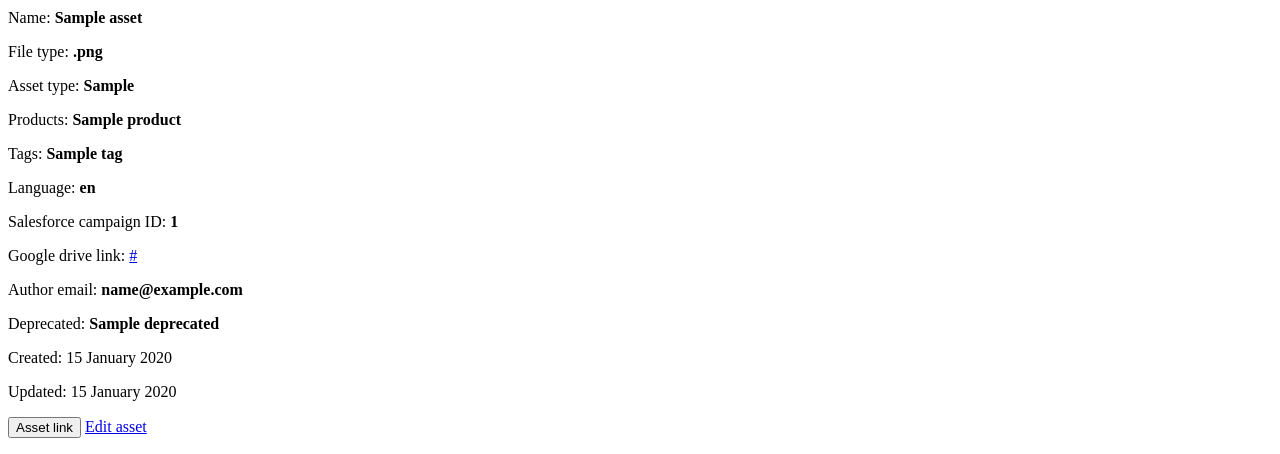
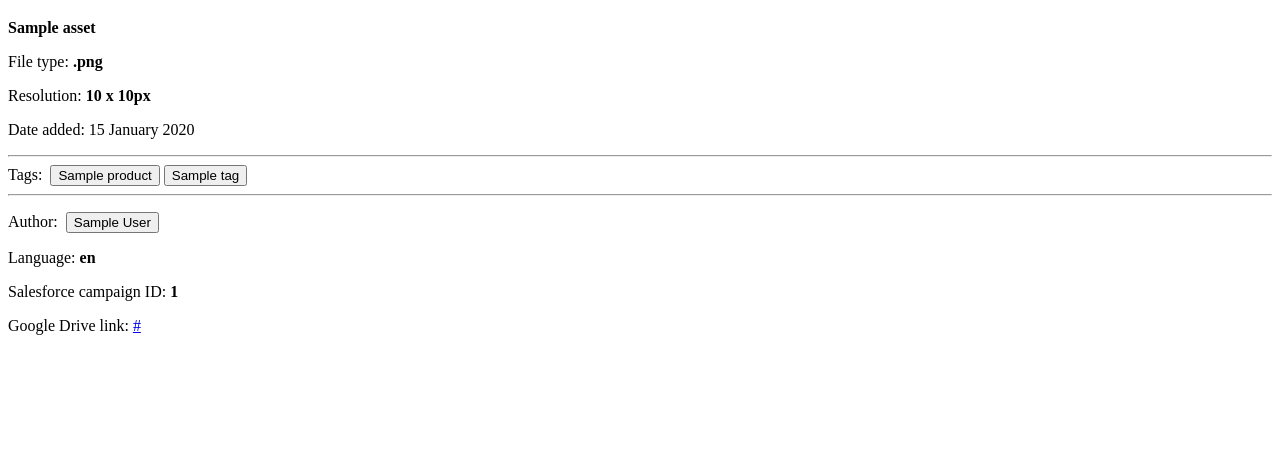
Before and after one commit to canonical/assets.ubuntu.com, a Python web app: template templates/details.html in a window 1280 px wide. Shown: the part 812-1266 px from the top of the page. After the commit the page ends 1147 px from the top, so only its background shows below. Run offline with Jinja, Linux system fonts and the light colour scheme; the template is opened without the code that fills it: most values are stand-ins (such as "Sample title", 1, 10 or a date in 2020).

Commit message:
Refreshed asset details page + deprecated asset UI

```diff
--- a/templates/_asset-card-image.html
+++ b/templates/_asset-card-image.html
@@ -1,11 +1,17 @@
 <div class="col-3 col-medium-3">
   <div class="p-card u-no-padding" style="border: none;">
     <div class="p-card__content">
+      {% if details %}
+        {% include "shared/_asset-card-actions.html" %}
+      {% endif %}
       <div class="u-sv1">
         <a href="/v1/{{ asset.file_path }}" target="_blank">
-          <img class="p-asset-card--thumbnail"
-               alt=""
-               src="{% if asset.data.image %}/v1/{{ asset.file_path }}{% elif asset.asset_type == 'whitepaper' %}https://assets.ubuntu.com/v1/b061c401-White+paper.svg{% else %}https://assets.ubuntu.com/v1/fd84bbdc-Document-open.svg {% endif %}">
+          <div class="p-asset-card__image-container {% if asset.deprecated %}is-deprecated{% endif %}"
+               style="position: relative">
+            <img class="p-asset-card--thumbnail"
+                 alt=""
+                 src="{% if asset.data.image %}/v1/{{ asset.file_path }}{% elif asset.asset_type == 'whitepaper' %}https://assets.ubuntu.com/v1/b061c401-White+paper.svg{% else %}https://assets.ubuntu.com/v1/fd84bbdc-Document-open.svg {% endif %}">
+          </div>
         </a>
         {% if asset.name %}
           <p class="u-no-margin--bottom">
@@ -41,13 +47,26 @@
           </button>
         {% endfor %}
       </div>
-      <div>
-        <button class="p-button--positive copy-link">Asset link</button>
-        <button class="p-button js-copy-image-tag"
-                data-url="/v1/{{ asset.file_path }}">Dev</button>
-        <a class="p-button"
-           href="/manager/update?file-path={{ asset.file_path }}">Edit</a>
-      </div>
+      {% if not details %}
+        {% include "shared/_asset-card-actions.html" %}
+      {% else %}
+        <hr class="p-rule" />
+        <p class="u-no-margin--bottom">
+          <span>Author:&nbsp;</span>
+          <button class="p-chip is-inline is-dense">
+            <span class="p-chip__value">{{ asset.author.first_name }} {{ asset.author.last_name }}</span>
+          </button>
+        </p>
+        <p class="u-no-margin--bottom">
+          Language: <strong>{{ asset.language }}</strong>
+        </p>
+        <p class="u-no-margin--bottom">
+          Salesforce campaign ID: <strong>{{ asset.salesforce_campaign_id }}</strong>
+        </p>
+        <p class="u-no-margin--bottom">
+          Google Drive link:  <a href="{{ asset.google_drive_link }}">{{ asset.google_drive_link }}</a>
+        </p>
+      {% endif %}
     </div>
   </div>
 </div>
--- a/templates/details.html
+++ b/templates/details.html
@@ -1,64 +1,17 @@
 {% extends "_layout.html" %}
-
 {% block title %}Asset details{% endblock %}
-
 {% block content %}
-<div class="p-strip is-shallow">
-  <div class="row">
-    <div class="col-4">
-      <h2>Asset details</h2>
-      <a href="/v1/{{ asset.file_path }}" target="_blank">
-        {% if asset.data.image %}
-          <img
-            src="/v1/{{ asset.file_path }}"
-          />
-        {% elif asset.asset_type == "whitepaper" %}
-          <img class="p-asset-card--thumbnail" src="https://assets.ubuntu.com/v1/b061c401-White+paper.svg" alt="">
-        {% else %}
-          <img class="p-asset-card--thumbnail" src="https://assets.ubuntu.com/v1/fd84bbdc-Document-open.svg" alt="">
-        {% endif %}
-      </a>
-      <p>File path:<strong>{{ asset.file_path }}</strong></p>
-      <p>Name: <strong>{{ asset.name }}</strong></p>
-      <p>File type: <strong>.{{ asset.file_path.split('.', 1)[1] }}</strong></p>
-      <p>Asset type: <strong>{{ asset.asset_type }}</strong></p>
-      {% if asset.data.image %}
-        <p>Image size: <strong>{% if asset.data.width and asset.data.height %}{{asset.data.width}} x {{asset.data.height}}{% else %}Unknown{% endif %}</strong></p>
-      {% endif %}
-      <p>
-        Products:
-        {% for product in asset.products %}
-        <strong>{{ product.name }}{% if not loop.last %},{% endif %}</strong>
-        {% endfor %}
-      </p>
-      <p>
-        Tags:
-        {% for tag in asset.tags %}
-        <strong>{{ tag.name }}{% if not loop.last %},{% endif %}</strong>
-        {% endfor %}
-      </p>
-      <p>Language: <strong>{{ asset.language }}</strong></p>
-      <p>Salesforce campaign ID: <strong>{{ asset.salesforce_campaign_id }}</strong></p>
-      <p>Google drive link: <a href="{{ asset.google_drive_link }}">{{ asset.google_drive_link }}</a></p>
-      <p>Author email: <strong>{{ asset.author_email }}</strong></p>
-      <p>Deprecated: <strong>{{ asset.deprecated }}</strong></p>
-      <p>Created: {{ asset.created.strftime('%d %B %Y') }}</p>
-      <p>Updated: {{ asset.updated.strftime('%d %B %Y') }}</p>
-      <p style="height:100%">
-        <button
-          class="p-button--positive copy-link is-dense"
-          data-url="/v1/{{ asset.file_path }}"
-        >
-          Asset link
-        </button>
-        <a
-        class="p-button is-dense"
-        href="/manager/update?file-path={{ asset.file_path }}"
-        >
-          Edit asset
-        </a>
-      </p>
+  <div class="p-strip is-shallow">
+    <div class="u-fixed-width">
+      <div class="p-section--shallow">
+        <h1 class="p-muted-heading">Asset details</h1>
+        <hr class="p-rule" />
+      </div>
+    </div>
+    <div class="row">
+      {% with details=True %}
+        {% include "_asset-card-image.html" %}
+      {% endwith %}
     </div>
   </div>
-</div>
 {% endblock %}
--- /dev/null
+++ b/templates/shared/_asset-card-actions.html
@@ -0,0 +1,7 @@
+<div class="p-section--shallow">
+    <button class="p-button--positive copy-link">Asset link</button>
+    <button class="p-button js-copy-image-tag"
+            data-url="/v1/{{ asset.file_path }}">Dev</button>
+    <a class="p-button"
+       href="/manager/update?file-path={{ asset.file_path }}">Edit</a>
+</div>
```
Also changed, not shown: static/sass/main.scss (+21 -0 lines).
